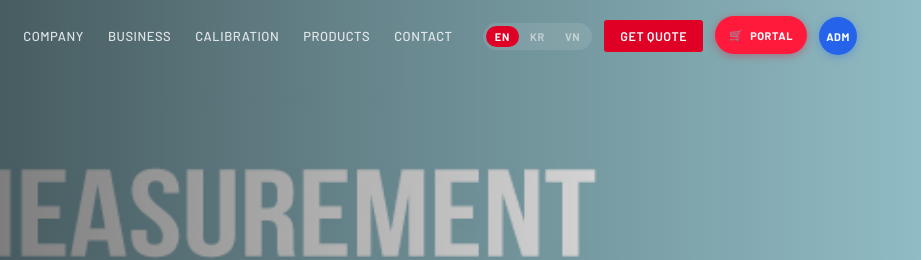
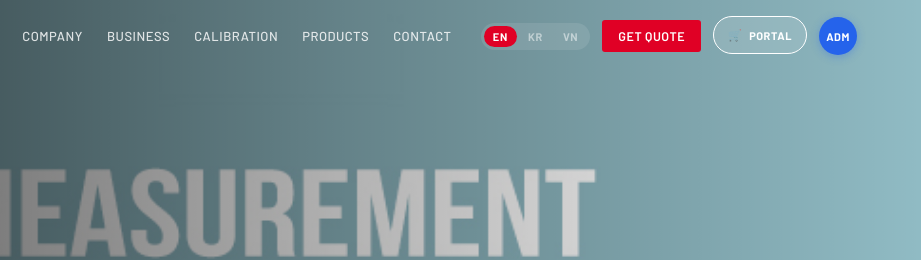
Before and after one commit to jslee-sketch/tellustech-site, a website: page index.html in a window 1280 px wide. In both pictures the pointer is over the link "Customer Portal / 고객 포탈 / Cổng khách hàng". Shown: the top 260 px of the page, 359-1280 px from the left. Drawn offline with Linux system fonts and the light colour scheme.

Commit message:
style(nav): KH 버튼 outline 톤으로 변경 — 빨강(Get Quote)/파랑(ADM)과 충돌 회피
투명 배경 + 흰색 외곽선 (스크롤 전), 어두운 외곽선 (스크롤 후 nav.on).
색상 점유 안 함 → 우측 ncta(빨강) + adm(파랑) 사이 시각 분리.

```diff
--- a/index.html
+++ b/index.html
@@ -65,8 +65,10 @@ body.lang-en [data-l="en"],body.lang-kr [data-l="kr"],body.lang-vn [data-l="vn"]
 .ncta:hover{background:var(--red-lt)}
 .adm{display:inline-flex;align-items:center;justify-content:center;width:38px;height:38px;border-radius:50%;background:var(--blue);color:#fff;font-size:11px;font-weight:700;letter-spacing:.05em;transition:background .2s,transform .15s;box-shadow:0 2px 8px rgba(37,99,235,.35)}
 .adm:hover{background:var(--blue-lt);transform:translateY(-1px)}
-.kh{display:inline-flex;align-items:center;justify-content:center;height:38px;padding:0 14px;border-radius:19px;background:var(--red);color:#fff;font-size:11px;font-weight:700;letter-spacing:.05em;transition:background .2s,transform .15s;box-shadow:0 2px 8px rgba(224,0,37,.35);gap:4px}
-.kh:hover{background:var(--red-lt);transform:translateY(-1px)}
+.kh{display:inline-flex;align-items:center;justify-content:center;height:38px;padding:0 14px;border-radius:19px;background:transparent;color:#fff;font-size:11px;font-weight:700;letter-spacing:.05em;transition:all .2s;border:1.5px solid rgba(255,255,255,.5);gap:4px}
+.kh:hover{background:rgba(255,255,255,.12);border-color:#fff;transform:translateY(-1px)}
+#nav.on .kh{color:var(--dark);border-color:var(--mid)}
+#nav.on .kh:hover{background:var(--light);border-color:var(--dark)}
 .ntg{display:none;flex-direction:column;gap:5px;padding:4px}
 .ntg span{display:block;width:22px;height:2px;background:#fff;transition:all .3s}
 
```
